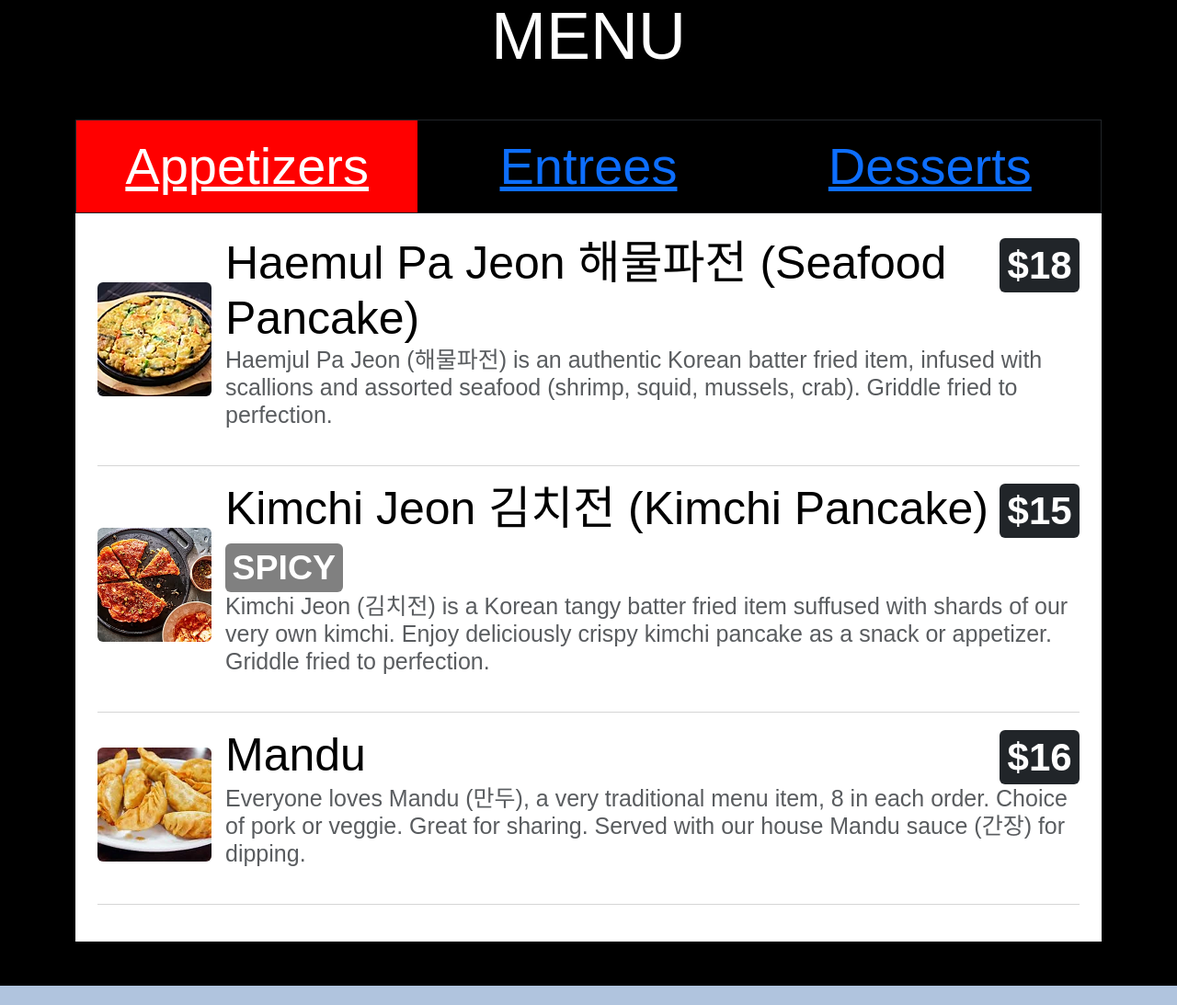
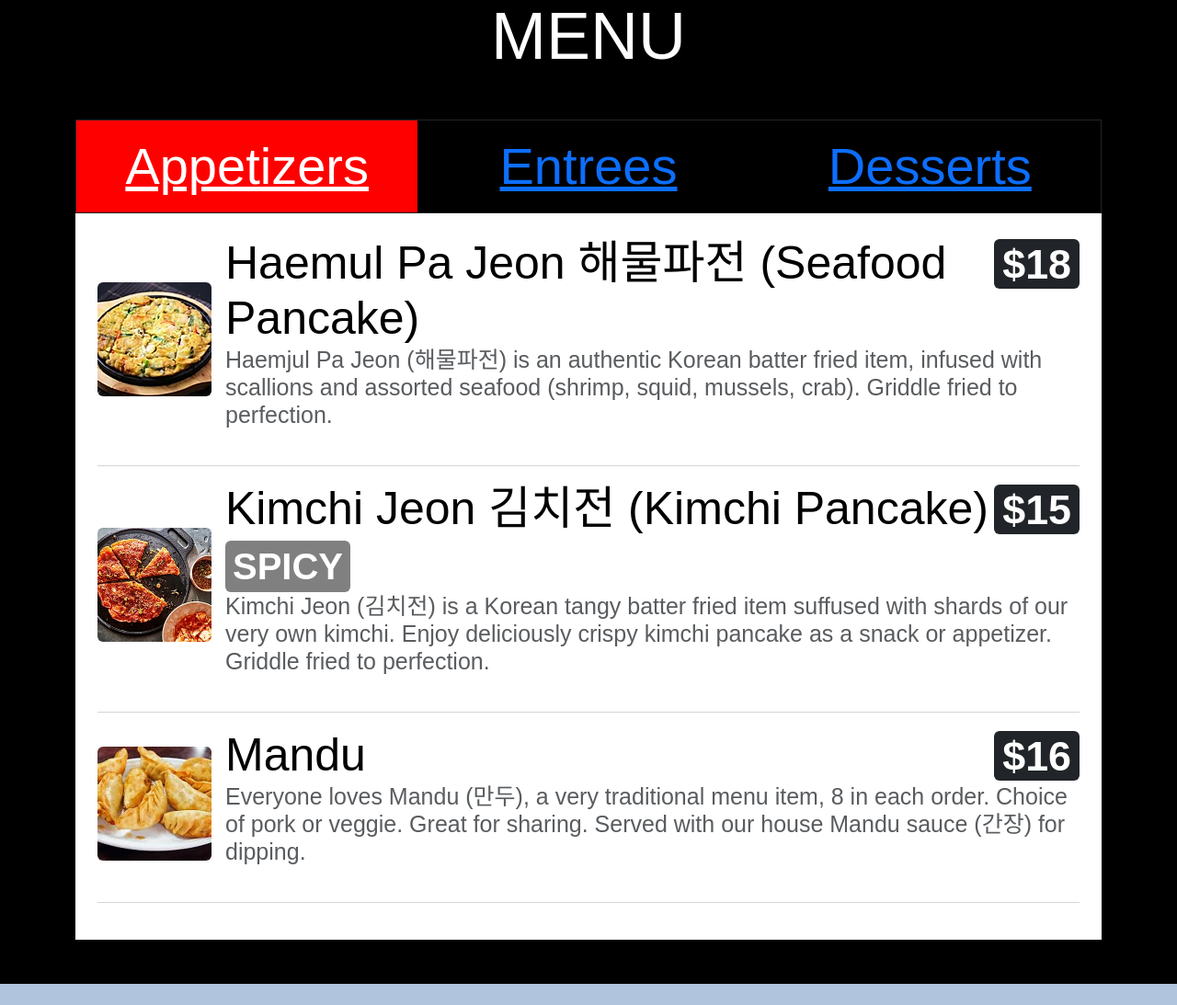
Before and after one commit to gwentling/Cloudcore, a PHP site: page / in a window 1280 px wide. Shown: the part 852-1945 px from the top of the page at 92% size. Run offline with PHP 8.4, Linux system fonts and the light colour scheme; some web fonts are replaced.

Commit message:
Update styles.css

```diff
--- a/styles.css
+++ b/styles.css
@@ -67,7 +67,11 @@ body,h1,h2,h3,h4,h5,h6 {font-family: "Alumni Sans", sans-serif}
 }
 
 .badge {
-  padding: .2em .2em;
+  display: inline-block;
+  font-size: 0.8em;
+  padding: 0.1em 0.2em;
+  min-width: auto;
+  min-height: auto;
 }
 
 .small-tag {
```
